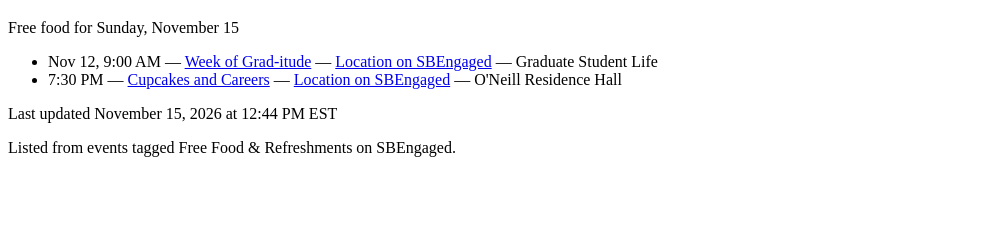
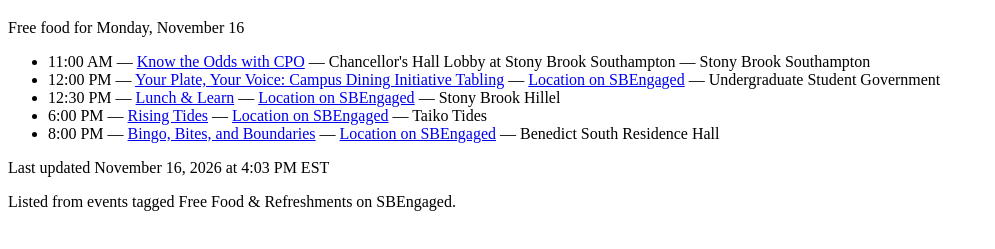
Before and after one commit to katy-ng/foodfinder, a plain HTML site: page index.html in a window 1280 px wide. Shown: the part 61-310 px from the top of the page, without its empty margins (0-995 px from the left). Drawn offline with Linux system fonts and the light colour scheme.

Commit message:
Update index.html

```diff
--- a/index.html
+++ b/index.html
@@ -8,16 +8,19 @@
 <body>
 <header>
 <h1>Food Finders</h1>
-<p>Free food for Sunday, November 15</p>
+<p>Free food for Monday, November 16</p>
 </header>
 <main>
 <ul>
-<li><time datetime="2026-11-12T14:00:00.000Z">Nov 12, 9:00 AM</time> — <a href="https://sbengaged.stonybrook.edu/rsvp?id=391305">Week of Grad-itude</a> — <a href="https://sbengaged.stonybrook.edu/rsvp?id=391305">Location on SBEngaged</a> — Graduate Student Life</li>
-<li><time datetime="2026-11-16T00:30:00.000Z">7:30 PM</time> — <a href="https://sbengaged.stonybrook.edu/rsvp?id=392585">Cupcakes and Careers</a> — <a href="https://sbengaged.stonybrook.edu/rsvp?id=392585">Location on SBEngaged</a> — O&#39;Neill Residence Hall</li>
+<li><time datetime="2026-11-16T16:00:00.000Z">11:00 AM</time> — <a href="https://sbengaged.stonybrook.edu/rsvp?id=391595">Know the Odds with CPO</a> — Chancellor&#39;s Hall Lobby at Stony Brook Southampton — Stony Brook Southampton</li>
+<li><time datetime="2026-11-16T17:00:00.000Z">12:00 PM</time> — <a href="https://sbengaged.stonybrook.edu/rsvp?id=391553">Your Plate, Your Voice: Campus Dining Initiative Tabling</a> — <a href="https://sbengaged.stonybrook.edu/rsvp?id=391553">Location on SBEngaged</a> — Undergraduate Student Government</li>
+<li><time datetime="2026-11-16T17:30:00.000Z">12:30 PM</time> — <a href="https://sbengaged.stonybrook.edu/rsvp?id=392164">Lunch &amp; Learn</a> — <a href="https://sbengaged.stonybrook.edu/rsvp?id=392164">Location on SBEngaged</a> — Stony Brook Hillel</li>
+<li><time datetime="2026-11-16T23:00:00.000Z">6:00 PM</time> — <a href="https://sbengaged.stonybrook.edu/rsvp?id=387839">Rising Tides</a> — <a href="https://sbengaged.stonybrook.edu/rsvp?id=387839">Location on SBEngaged</a> — Taiko Tides</li>
+<li><time datetime="2026-11-17T01:00:00.000Z">8:00 PM</time> — <a href="https://sbengaged.stonybrook.edu/rsvp?id=391354">Bingo, Bites, and Boundaries</a> — <a href="https://sbengaged.stonybrook.edu/rsvp?id=391354">Location on SBEngaged</a> — Benedict South Residence Hall</li>
 </ul>
 </main>
 <footer>
-<p>Last updated <time datetime="2026-11-15T17:44:10.156Z">November 15, 2026 at 12:44 PM EST</time></p>
+<p>Last updated <time datetime="2026-11-16T21:03:29.995Z">November 16, 2026 at 4:03 PM EST</time></p>
 <p>Listed from events tagged Free Food &amp; Refreshments on SBEngaged.</p>
 </footer>
 </body>
```
